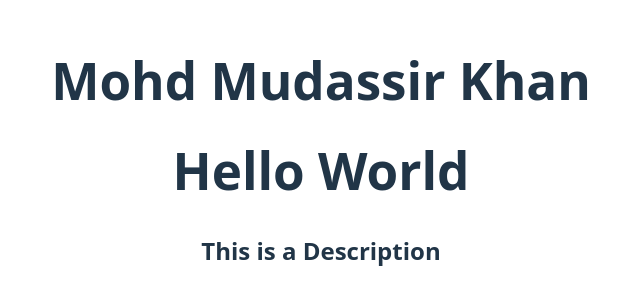
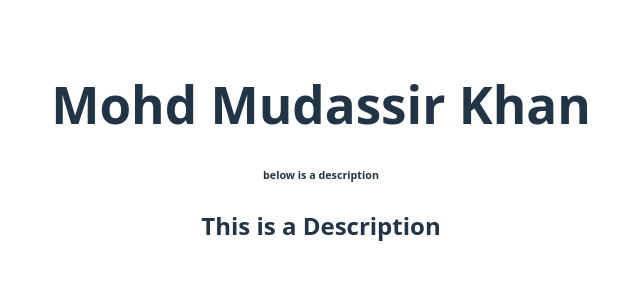
Before and after one commit to Mudassar123khan/LearningReact, a React (Vite) app in the folder react-app/: page / in a window 1280 px wide. Shown: the part 247-552 px from the top of the page, without its empty margins (319-959 px from the left). Built offline with nearby package versions, Linux system fonts and the light colour scheme.

Commit message:
Learned import and export of components

```diff
--- a/react-app/src/App.jsx
+++ b/react-app/src/App.jsx
@@ -1,23 +1,12 @@
 import './App.css';
+import Title from "./Title.jsx";
+import Description from "./Description.jsx";
 
-//Title component
-function Title(){
-  return (
-    <h1>Hello World</h1>
-  );
-}
-
-//Description component
-function Description(){
-  return (
-    <h2>This is a Description</h2>
-  );
-}
 function App() {
   return (
     <div>
-      <h1>Mohd Mudassir Khan</h1>
       <Title/>
+       <h6>below is a description</h6>
       <Description/>
     </div>
   );
--- /dev/null
+++ b/react-app/src/Description.jsx
@@ -0,0 +1,8 @@
+//Description component
+function Description(){
+  return (
+    <h2>This is a Description</h2>
+  );
+}
+
+export default Description;
--- /dev/null
+++ b/react-app/src/Title.jsx
@@ -0,0 +1,8 @@
+//Title component
+function Title(){
+  return (
+    <h1>Mohd Mudassir Khan</h1>
+  );
+}
+
+export default Title;
```
